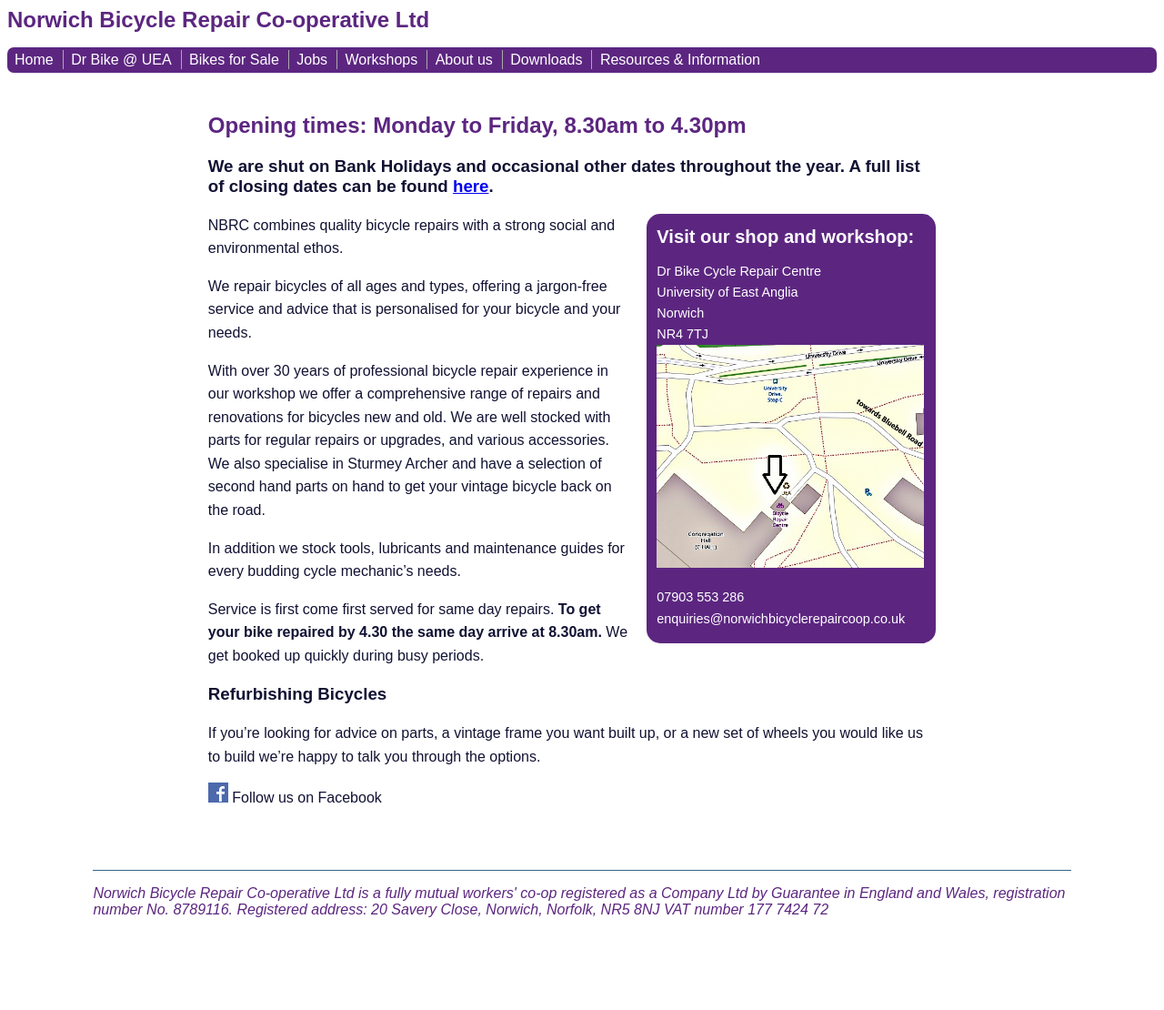
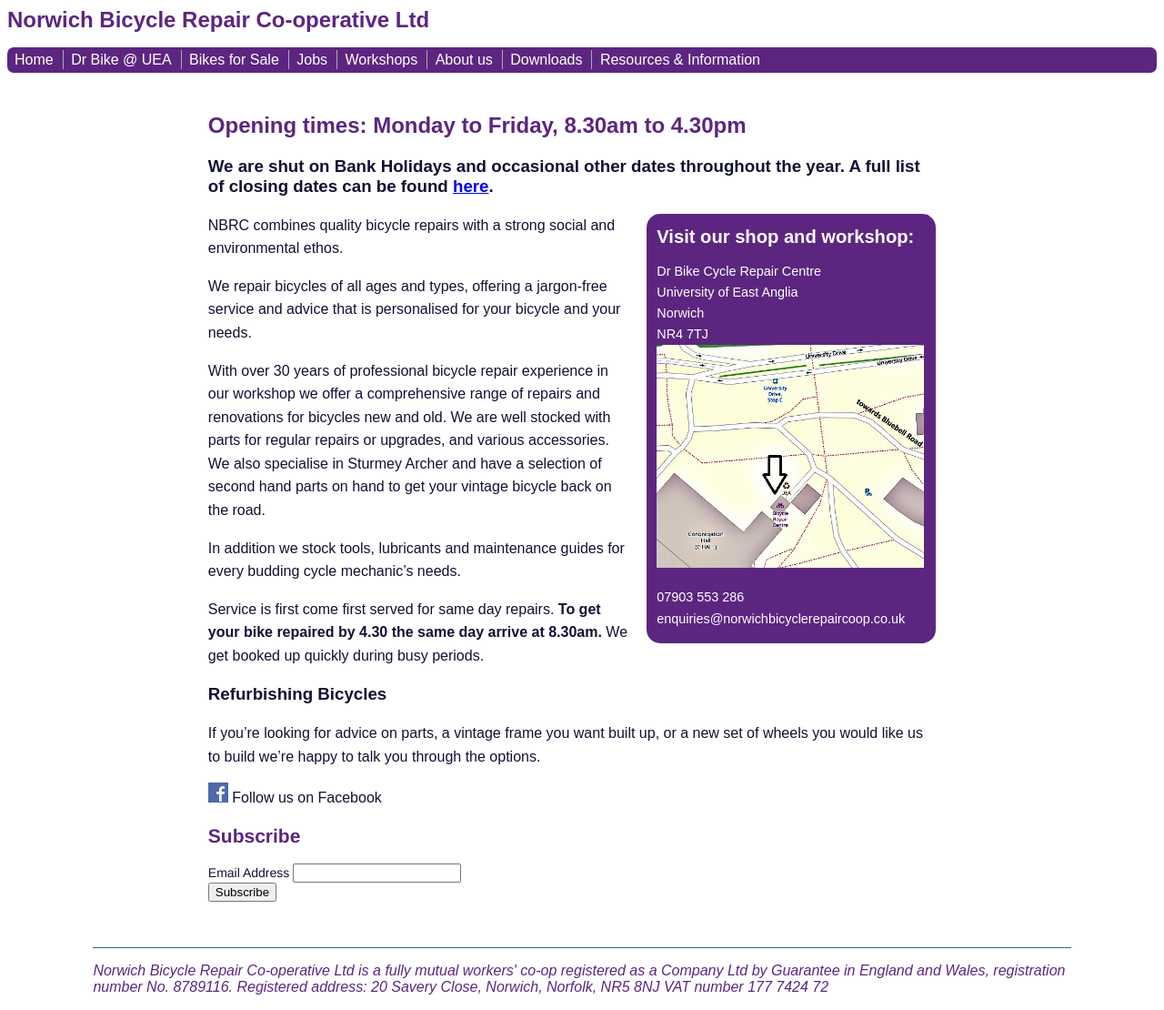
Before and after one commit to norwichbicyclerepaircooperative/norwichbicyclerepaircooperative.github.io, a Jekyll site: the page built from index.md, in a window 1280 px wide. Shown: the whole page at 91% size. Built offline with Jekyll 4.4.1, drawn with Linux system fonts in a browser that asks for light colours; comment, search, counter and statistics services are not loaded; before the commit the page ends 1025 px from its top, so only the background shows below that.

Commit message:
Update index.md

```diff
--- a/index.md
+++ b/index.md
@@ -40,3 +40,30 @@
 
 
 [![Visit us on Facebook](/static/images/fb_logo.png)](http://www.facebook.com/norwichbicycle) Follow us on Facebook
+
+<!-- Begin Mailchimp Signup Form -->
+<link href="//cdn-images.mailchimp.com/embedcode/classic-10_7.css" rel="stylesheet" type="text/css">
+<style type="text/css">
+	#mc_embed_signup{background:#fff; clear:left; font:14px Helvetica,Arial,sans-serif; }
+	/* Add your own Mailchimp form style overrides in your site stylesheet or in this style block.
+	   We recommend moving this block and the preceding CSS link to the HEAD of your HTML file. */
+</style>
+<div id="mc_embed_signup">
+<form action="https://gmail.us5.list-manage.com/subscribe/post?u=e317082ca26f50c2f9fa15c06&amp;id=358dc88c2a" method="post" id="mc-embedded-subscribe-form" name="mc-embedded-subscribe-form" class="validate" target="_blank" novalidate>
+    <div id="mc_embed_signup_scroll">
+	<h2>Subscribe</h2>
+<div class="mc-field-group">
+	<label for="mce-EMAIL">Email Address </label>
+	<input type="email" value="" name="EMAIL" class="required email" id="mce-EMAIL">
+</div>
+	<div id="mce-responses" class="clear">
+		<div class="response" id="mce-error-response" style="display:none"></div>
+		<div class="response" id="mce-success-response" style="display:none"></div>
+	</div>    <!-- real people should not fill this in and expect good things - do not remove this or risk form bot signups-->
+    <div style="position: absolute; left: -5000px;" aria-hidden="true"><input type="text" name="b_e317082ca26f50c2f9fa15c06_358dc88c2a" tabindex="-1" value=""></div>
+    <div class="clear"><input type="submit" value="Subscribe" name="subscribe" id="mc-embedded-subscribe" class="button"></div>
+    </div>
+</form>
+</div>
+
+<!--End mc_embed_signup-->
```
